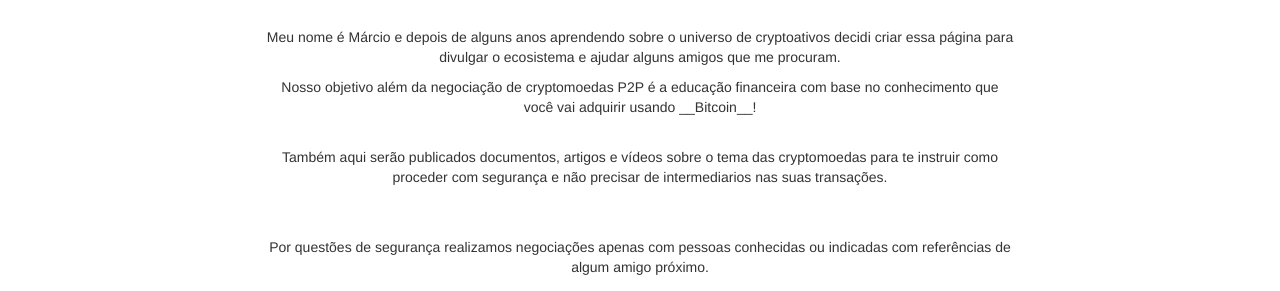
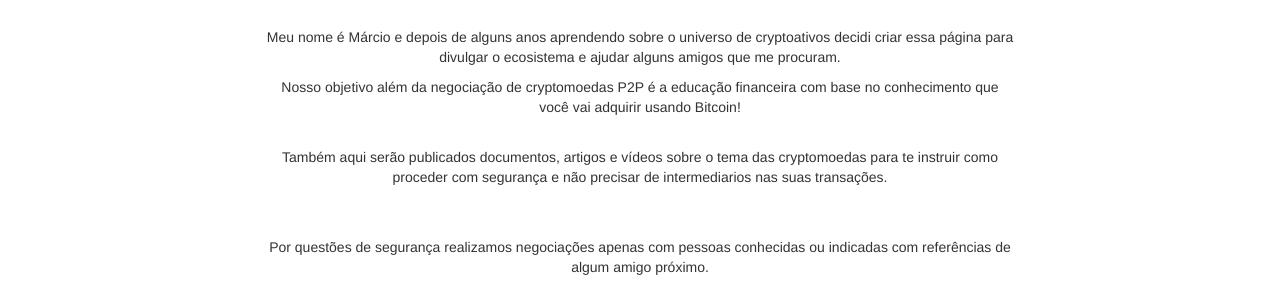
Before and after one commit to sieburger/sieburger.github.io, a Jekyll site: the page built from _posts/2014-09-21-services-1.markdown, in a window 1280 px wide and 900 px high. Shown: the part 236-527 px from the top of the window. Built offline with Jekyll 4.4.1, drawn with Linux system fonts in a browser that asks for light colours; nearby versions of some CDN libraries; some web fonts are replaced; library files that are not in the unit come from our copies.

```diff
--- a/_includes/about.html
+++ b/_includes/about.html
@@ -6,7 +6,7 @@
               <h2>Sobre Sieburger.com</h2>
               <br/>
                 <p>Meu nome é Márcio e depois de alguns anos aprendendo sobre o universo de cryptoativos decidi criar essa página para divulgar o ecosistema e ajudar alguns amigos que me procuram.</p>
-                <p>Nosso objetivo além da negociação de cryptomoedas P2P é a educação financeira com base no conhecimento que você vai adquirir usando __Bitcoin__!</p>
+                <p>Nosso objetivo além da negociação de cryptomoedas P2P é a educação financeira com base no conhecimento que você vai adquirir usando <n>Bitcoin</n>!</p>
                 <br>
                 <p>Também aqui serão publicados documentos, artigos e vídeos sobre o tema das cryptomoedas para te instruir como proceder com segurança e não precisar de intermediarios nas suas transações.</p>
               </br>
```
